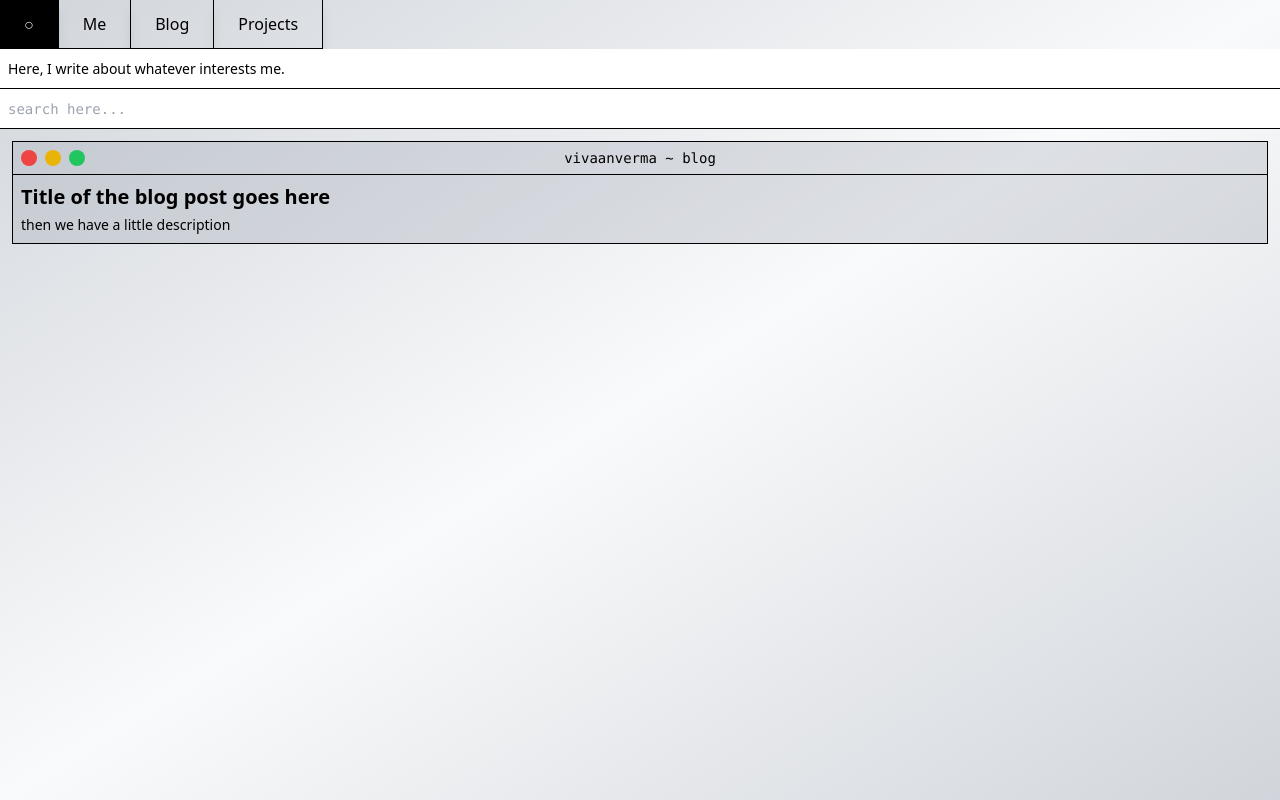
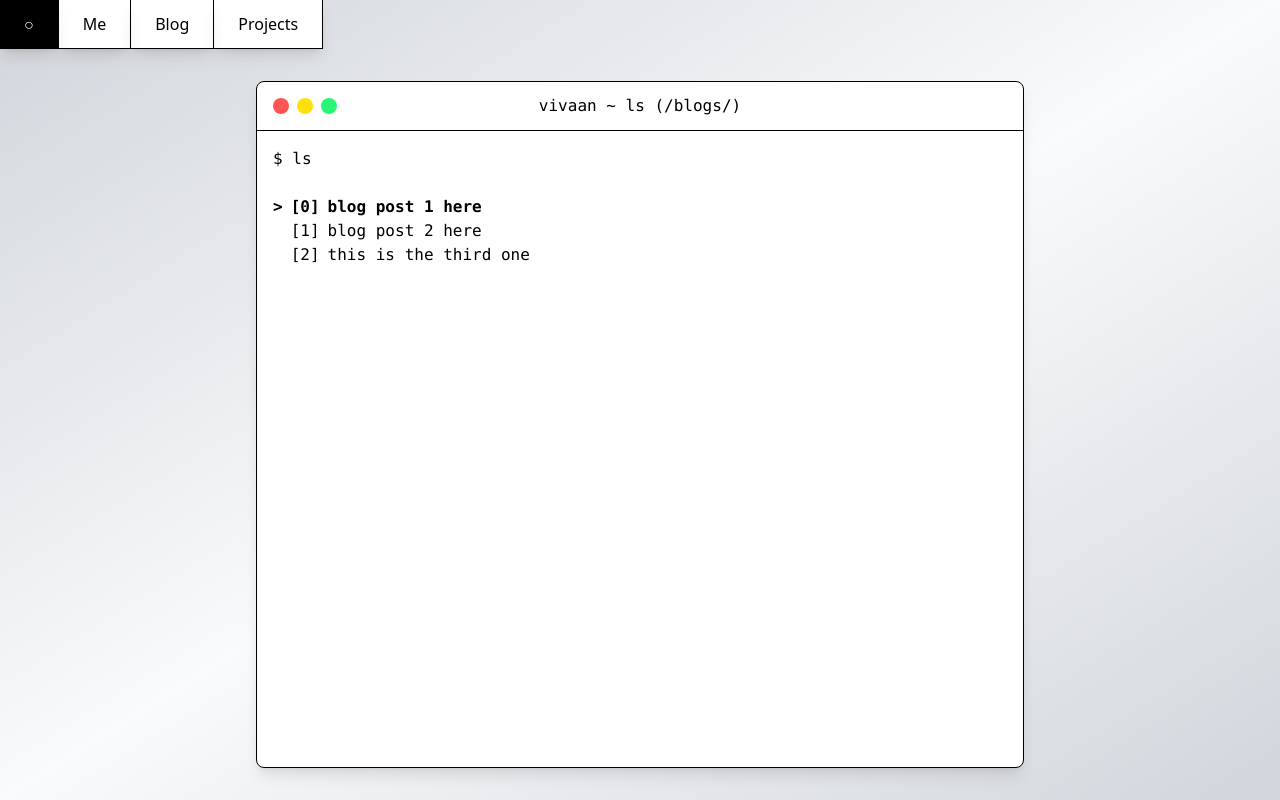
Before and after one commit to doublevcodes/portfolio, a Next.js app: page /blog in a window 1280 px wide. Built offline with nearby package versions, Linux system fonts and the light colour scheme.

Commit message:
blog selector

```diff
--- a/app/blog/page.tsx
+++ b/app/blog/page.tsx
@@ -1,20 +1,64 @@
-import Card from "../components/blog_card"
+"use client"
+
+import { useState, useEffect } from "react"
+
+function getPosts () {
+    const posts = [
+        {
+            active: true,
+            name: "blog post 1 here",
+        },
+        {
+            active: false,
+            name: "blog post 2 here",
+        },
+        {
+            active: false,
+            name: "this is the third one"
+        }
+    ]
+    return posts
+}
 
 export default function Blog() {
+    const [index, setIndex] = useState(0);
+    const posts = getPosts();
+    useEffect(() => {
+        const handleKeyPress = (e) => {
+            if (e.keyCode == 38) {
+                if(index > 0){setIndex(index - 1)}
+            } else if (e.keyCode == 40) {
+                if(index < posts.length - 1){setIndex(index + 1)}
+            }
+        }
+        document.addEventListener("keydown", handleKeyPress);
+        return () => {
+            document.removeEventListener("keydown", handleKeyPress)
+        }
+    }, [index, posts.length])
     return (
-        <div className="flex flex-col w-full">
-            <div className="border-b border-black h-10 flex flex-col items-start justify-center bg-white peer-focus:border-b-0">
-                <p className="text-sm p-2">Here, I write about whatever interests me.</p>
-            </div>
-            <input
-                type="text"
-                placeholder="search here..."
-                className="text-sm h-10 p-2 font-mono border-b border-black focus:outline-none focus:border-b-2"
-                style={{caretShape: "block"}}
-            />
-            <div className="grid">
-                <div className="m-3">
-                    <Card name="Title of the blog post goes here"/>
+        <div className="flex flex-row w-full h-[95vh]">
+            <div className="flex font-mono grow justify-center md:py-8">
+                <div className="rounded-lg text-xs md:text-base max-w-full md:max-w-[60%] grow flex flex-col h-full w-fit bg-white dark:bg-black border-b md:border border-black shadow-lg hover:shadow-2xl duration-150 md:animate-slidein300 md:opacity-0">
+                    <div className="flex flex-row relative items-center pb-4 p-4 border-black border-b cursor-pointer">
+                        <div className="relative shrink-0 flex flex-row gap-2 *:cursor-pointer *:rounded-full *:h-4 *:w-4 *:duration-300 *:select-none">
+                            <span className="bg-red-500 brightness-125 hover:bg-red-700">&nbsp;</span>
+                            <span className="bg-yellow-500 brightness-125 hover:bg-yellow-700">&nbsp;</span>
+                            <span className="bg-green-500 brightness-125 hover:bg-green-700">&nbsp;</span>
+                        </div>
+                        <p className="absolute left-1/2 -translate-x-1/2 cursor-text">vivaan ~ ls (/blogs/)</p>
+                    </div>
+                    <div className="p-4 overflow-scroll">
+                            <h1>$ ls</h1>
+                            <p>&nbsp;</p>
+                            {posts.map((obj, idx) => (
+                                <div key={idx} className={`cursor-pointer flex flex-row gap-2 ${idx === index ? "font-bold" : ""}`} onMouseEnter={(e) => {setIndex(idx)}}>
+                                    <p className={`${idx !== index ? "text-transparent" : ""}`}>&gt;</p>
+                                    <p>[{idx}]</p>
+                                    <p>{obj.name}</p>
+                                </div>
+                            ))}
+                    </div>
                 </div>
             </div>
         </div>
--- a/app/components/blog_card.tsx
+++ b/app/components/blog_card.tsx
@@ -1,6 +1,6 @@
 export default function Card({name} : {name: string}) {
     return (
-        <div className="flex flex-col bg-gray-400 bg-opacity-30 border border-black">
+        <div className="flex flex-col bg-white border border-black rounded-lg">
             <div className="flex flex-row relative items-center p-2  border-black border-b">
                 <div className="relative shrink-0 flex flex-row gap-2 *:cursor-pointer *:rounded-full *:h-4 *:w-4 *:duration-300 *:select-none">
                     <span className="bg-red-500 hover:bg-red-700">&nbsp;</span>
--- a/app/components/header.tsx
+++ b/app/components/header.tsx
@@ -5,12 +5,12 @@ export default function Header() {
     return(
         <div className="md:flex md:flex-row w-full">
             <header
-                className="md:flex md:*:hover:shadow-lg md:flex-row grid grid-rows-1 grid-cols-4 h-[10%] *:p-3 justify-start items-center font-sans text-xs md:text-base md:*:px-6 *:flex *:h-full *:text-black dark:*:text-white *:border-black dark:*:border-white"
+                className="md:flex bg-white md:*:hover:shadow-lg md:flex-row grid grid-rows-1 grid-cols-4 h-[10%] *:p-3 justify-start items-center font-sans text-xs md:text-base md:*:px-6 *:flex *:h-full *:text-black dark:*:text-white *:border-black dark:*:border-white"
             >
-                <Link className={`hover:text-slate-200 hover:bg-black dark:hover:text-slate-800 dark:hover:bg-white duration-150 items-center justify-center border-b border-r`} href="/">○</Link>
-                <Link className={`hover:text-slate-200 hover:bg-black dark:hover:text-slate-800 dark:hover:bg-white duration-150 items-center justify-center border-b`} href="/me">Me</Link>
-                <Link className={`hover:text-slate-200 hover:bg-black dark:hover:text-slate-800 dark:hover:bg-white duration-150 items-center justify-center border-l border-b border-r`} href="/blog">Blog</Link>
-                <Link className={`hover:text-slate-200 hover:bg-black dark:hover:text-slate-800 dark:hover:bg-white duration-150 items-center justify-center border-b md:border-r`} href="/projects">Projects</Link>
+                <Link className={`hover:text-white hover:bg-black dark:hover:text-slate-800 dark:hover:bg-white duration-150 items-center justify-center border-b border-r`} href="/">○</Link>
+                <Link className={`hover:text-white hover:bg-black dark:hover:text-slate-800 dark:hover:bg-white duration-150 items-center justify-center border-b`} href="/me">Me</Link>
+                <Link className={`hover:text-white hover:bg-black dark:hover:text-slate-800 dark:hover:bg-white duration-150 items-center justify-center border-l border-b border-r`} href="/blog">Blog</Link>
+                <Link className={`hover:text-white hover:bg-black dark:hover:text-slate-800 dark:hover:bg-white duration-150 items-center justify-center border-b md:border-r`} href="/projects">Projects</Link>
             </header>
             <div className="flex-1"><p></p></div>
         </div>
--- a/app/me/page.tsx
+++ b/app/me/page.tsx
@@ -4,14 +4,14 @@ export default function Me() {
     return (
         <div className="flex flex-row w-full h-[95vh]">
             <div className="flex font-mono grow justify-center md:py-8">
-                <div className="text-xs md:text-base max-w-full md:max-w-[60%] grow flex flex-col h-full w-fit bg-gray-400 dark:bg-black bg-opacity-30 border-b md:border border-black hover:shadow-xl duration-150">
-                    <div className="flex flex-row relative items-center pb-4 p-4  border-black border-b">
+                <div className="rounded-lg text-xs md:text-base max-w-full md:max-w-[60%] grow flex flex-col h-full w-fit bg-white dark:bg-black border-b md:border border-black shadow-lg hover:shadow-2xl duration-150 md:animate-slidein300 md:opacity-0">
+                    <div className="flex flex-row relative items-center pb-4 p-4 border-black border-b cursor-pointer">
                         <div className="relative shrink-0 flex flex-row gap-2 *:cursor-pointer *:rounded-full *:h-4 *:w-4 *:duration-300 *:select-none">
-                            <span className="bg-red-500 hover:bg-red-700">&nbsp;</span>
-                            <span className="bg-yellow-500 hover:bg-yellow-700">&nbsp;</span>
-                            <span className="bg-green-500 hover:bg-green-700">&nbsp;</span>
+                            <span className="bg-red-500 brightness-125 hover:bg-red-700">&nbsp;</span>
+                            <span className="bg-yellow-500 brightness-125 hover:bg-yellow-700">&nbsp;</span>
+                            <span className="bg-green-500 brightness-125 hover:bg-green-700">&nbsp;</span>
                         </div>
-                        <p className="absolute left-1/2 -translate-x-1/2">vivaanverma ~ whoami</p>
+                        <p className="absolute left-1/2 -translate-x-1/2 cursor-text">vivaan ~ whoami (/)</p>
                     </div>
                     <div className="p-4 overflow-scroll">
                             <h1>$ whoami</h1>
```
